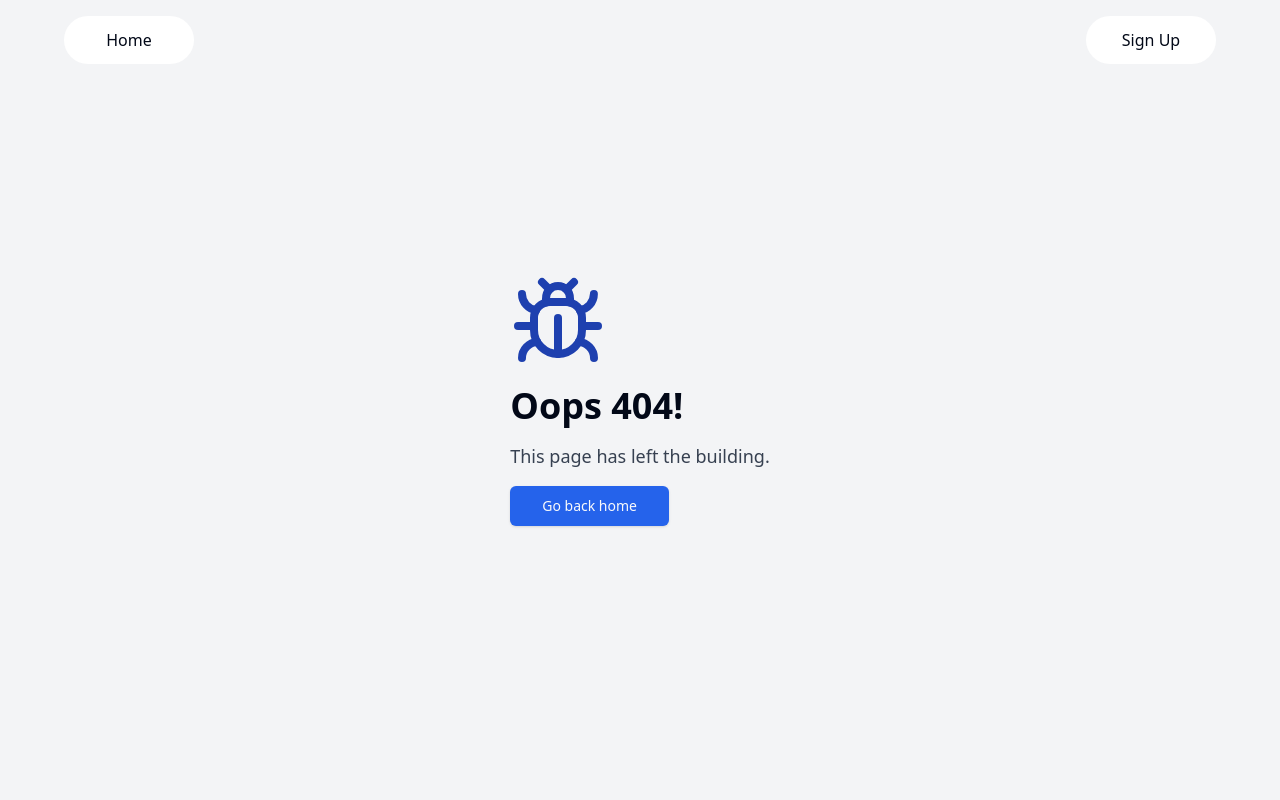
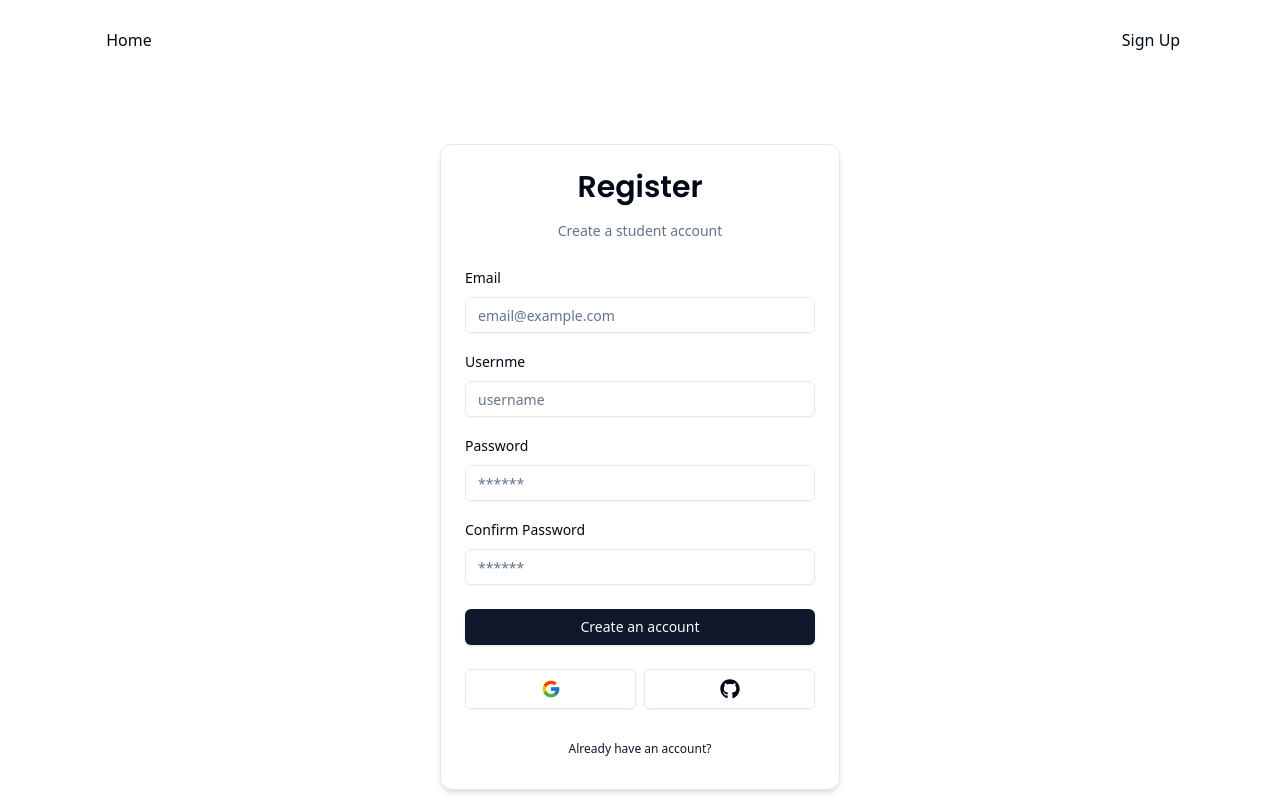
Before and after one commit to thomasbulll/Compile-And-Hire, a Next.js app: page /auth/student-register in a window 1280 px wide. Before the commit this address had no page. Shown: the top 800 px of the page. Built offline with nearby package versions, Linux system fonts and the light colour scheme; no server answers.

Commit message:
Make register student-register

```diff
--- a/app/auth/register/page.tsx
+++ /dev/null
@@ -1,11 +0,0 @@
-'use client'
-
-import { RegisterForm } from '@/components/auth/register-form';
-
-export default function RegisterPage() {
-    return (
-      <main className="main pt-36 flex justify-center items-center xl:flex-row flex-col gap-5">
-        <RegisterForm />
-      </main>
-    );
-  }
--- /dev/null
+++ b/app/auth/student-register/page.tsx
@@ -0,0 +1,11 @@
+'use client'
+
+import { StudentRegisterForm } from '@/components/auth/student-register-form';
+
+export default function StudentRegisterPage() {
+    return (
+      <main className="main pt-36 flex justify-center items-center xl:flex-row flex-col gap-5">
+        <StudentRegisterForm />
+      </main>
+    );
+  }
--- a/components/Hero.tsx
+++ b/components/Hero.tsx
@@ -28,7 +28,7 @@ const Hero = () => {
                 handleClick={handleScroll}
                 />
             </Link>
-            <Link href={"/auth/register"}>
+            <Link href={"/auth/student-register"}>
                 <CustomButton
                     title="Sign Up"
                     containerStyles="bg-blue-600 text-white rounded-full mt-10 hover:bg-blue-700"
--- a/components/auth/login-form.tsx
+++ b/components/auth/login-form.tsx
@@ -66,7 +66,7 @@ export const LoginForm = () => {
     return (
         <CardWrapper
         headerLabel="Welcome back!"
-        backButtonHref="/auth/register"
+        backButtonHref="/auth/student-register"
         backButtonLabel="Don't have an account?"
         headerTitle="Login"
         showSocial>
--- a/components/auth/register-form.tsx
+++ b/components/auth/student-register-form.tsx
@@ -20,7 +20,7 @@ import { FormError } from "@/components/form-error";
 import { FormSuccess } from "@/components/form-success";
 import { register } from "@/actions/register";
 
-export const RegisterForm = () => {
+export const StudentRegisterForm = () => {
 
     const form = useForm<zod.infer<typeof RegisterSchema>>({
         resolver: zodResolver(RegisterSchema),
@@ -50,7 +50,7 @@ export const RegisterForm = () => {
 
     return (
         <CardWrapper
-        headerLabel="Create an account"
+        headerLabel="Create a student account"
         backButtonHref="/auth/login"
         backButtonLabel="Already have an account?"
         headerTitle="Register"
--- a/routes.ts
+++ b/routes.ts
@@ -11,7 +11,7 @@ export const publicRoutes = [
  */
 export const authRoutes = [
     "/auth/login",
-    "/auth/register",
+    "/auth/student-register",
     "/auth/error",
     "/auth/reset",
     "/auth/new-password",
```
